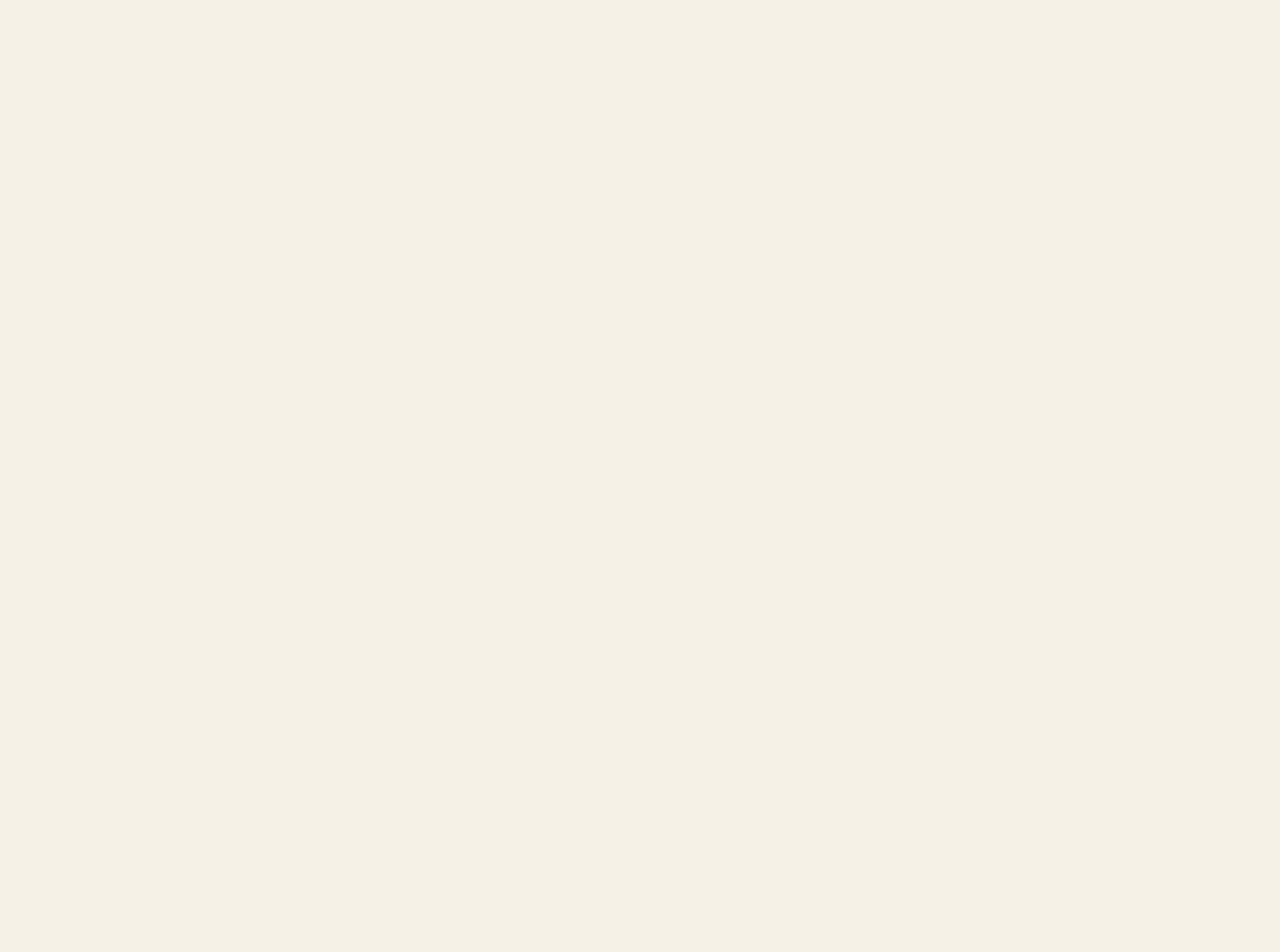
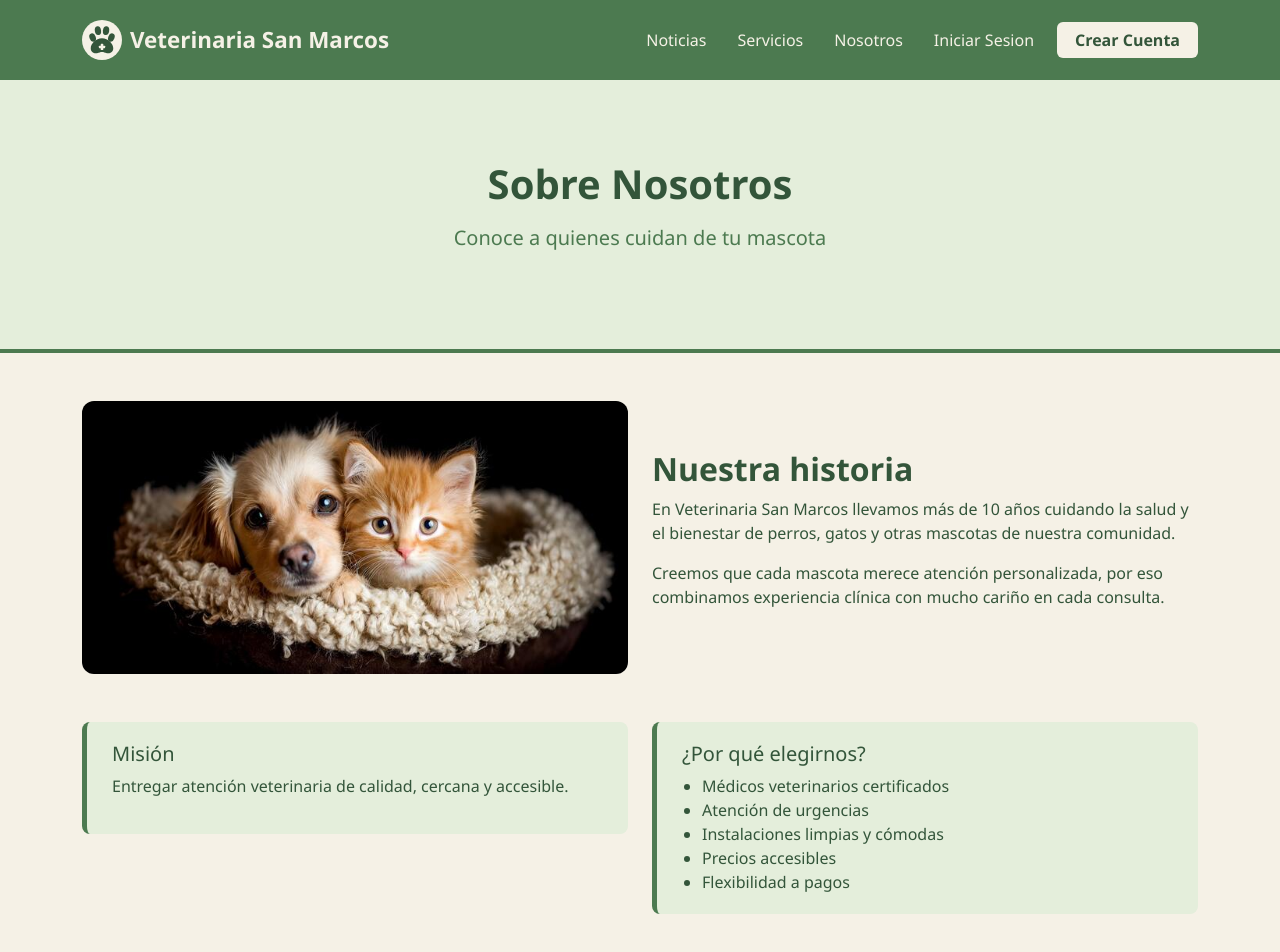
Before and after one commit to luLlanten/VeterinariaSM, a React (Vite) app in the folder Front/: page /nosotros in a window 1280 px wide. Before the commit this address had no page. Shown: the top 952 px of the page. Before the commit the page ends 800 px from the top, so only its background shows below. Built offline with nearby package versions, Linux system fonts and the light colour scheme.

Commit message:
modified:   Front/src/App.tsx 	modified:   Front/src/components/organisms/Navbar.tsx 	new file:   Front/src/pages/Nosotros.tsx

```diff
--- a/Front/src/App.tsx
+++ b/Front/src/App.tsx
@@ -14,6 +14,7 @@ import Ficha from './pages/Ficha'
 import DetalleMod from './pages/DetalleMod'
 import Agregar from './pages/Agregar'
 import FichaReal from './pages/FichaReal'
+import Nosotros from './pages/Nosotros'
 
 function App() {
   return (
@@ -75,6 +76,10 @@ function App() {
       path='/ficha-real'
       element={<FichaReal/>}
       />
+      <Route
+      path='/nosotros'
+      element={<Nosotros/>}
+      />
     </Routes>
 
     </>
--- a/Front/src/components/organisms/Navbar.tsx
+++ b/Front/src/components/organisms/Navbar.tsx
@@ -12,6 +12,7 @@ function Navbar(){
                     <ul className="navbar-nav ms-auto align-items-lg-center">
                         <li className="nav-item"><a className="nav-link" href="/#noticias">Noticias</a></li>
                         <li className="nav-item"><a className="nav-link" href="/#servicios">Servicios</a></li>
+                        <li className="nav-item"><Link className="nav-link" to={"/nosotros"}>Nosotros</Link></li>
                         <li className="nav-item"><Link className="nav-link" to={"/login"}>Iniciar Sesion</Link></li>
                         <li className="nav-item"><Link className="boton-cuenta" to={"/registro"}>Crear Cuenta</Link></li>
                     </ul>
--- /dev/null
+++ b/Front/src/pages/Nosotros.tsx
@@ -0,0 +1,61 @@
+import Footer from "../components/organisms/Footer"
+import Navbar from "../components/organisms/Navbar"
+import "../pages/Principal.css"
+
+function Nosotros(){
+    return(
+        <>
+        <Navbar/>
+        <header className="inicio text-center">
+            <div className="container">
+                <h1>Sobre Nosotros</h1>
+                <p className="lead">Conoce a quienes cuidan de tu mascota</p>
+            </div>
+        </header>
+
+        <section className="container my-5">
+            <div className="row align-items-center">
+                <div className="col-md-6">
+                    <img src="/images/nosotros.jpg" alt="Equipo de la veterinaria" className="img-nosotros mb-4 mb-md-0"/>
+                </div>
+                <div className="col-md-6">
+                    <h2>Nuestra historia</h2>
+                    <p>
+                        En Veterinaria San Marcos llevamos más de 10 años cuidando la salud y el bienestar
+                        de perros, gatos y otras mascotas de nuestra comunidad.
+                    </p>
+                    <p>
+                        Creemos que cada mascota merece atención personalizada, por eso combinamos
+                        experiencia clínica con mucho cariño en cada consulta.
+                    </p>
+                </div>
+            </div>
+        </section>
+
+        <section className="container my-5">
+            <div className="row">
+                <div className="col-md-6 mb-4">
+                    <div className="caja-info">
+                        <h5>Misión</h5>
+                        <p>Entregar atención veterinaria de calidad, cercana y accesible.</p>
+                    </div>
+                </div>
+                <div className="col-md-6 mb-4">
+                    <div className="caja-info">
+                        <h5>¿Por qué elegirnos?</h5>
+                        <ul>
+                            <li>Médicos veterinarios certificados</li>
+                            <li>Atención de urgencias</li>
+                            <li>Instalaciones limpias y cómodas</li>
+                            <li>Precios accesibles</li>
+                            <li>Flexibilidad a pagos</li>
+                        </ul>
+                    </div>
+                </div>
+            </div>
+        </section>
+        <Footer/>
+        </>
+    )
+}
+export default Nosotros
```
